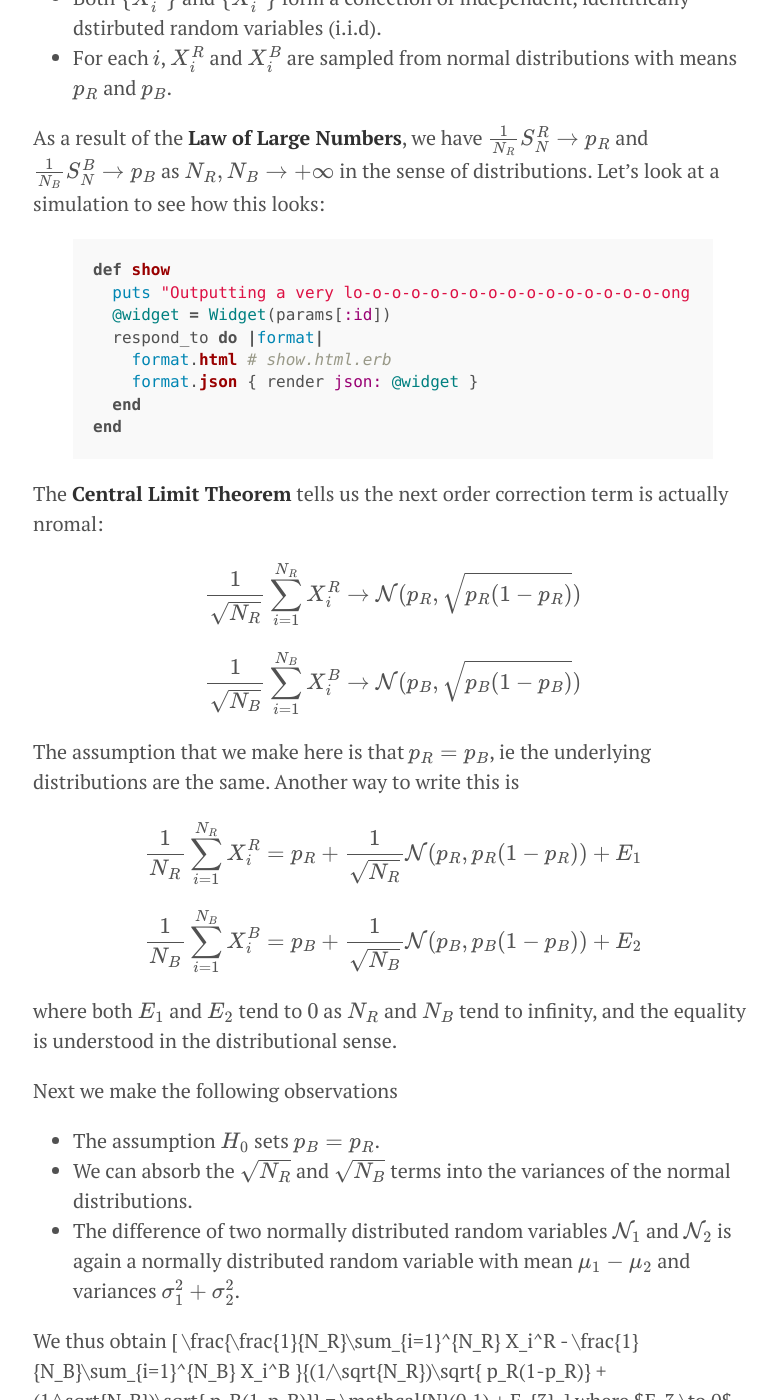
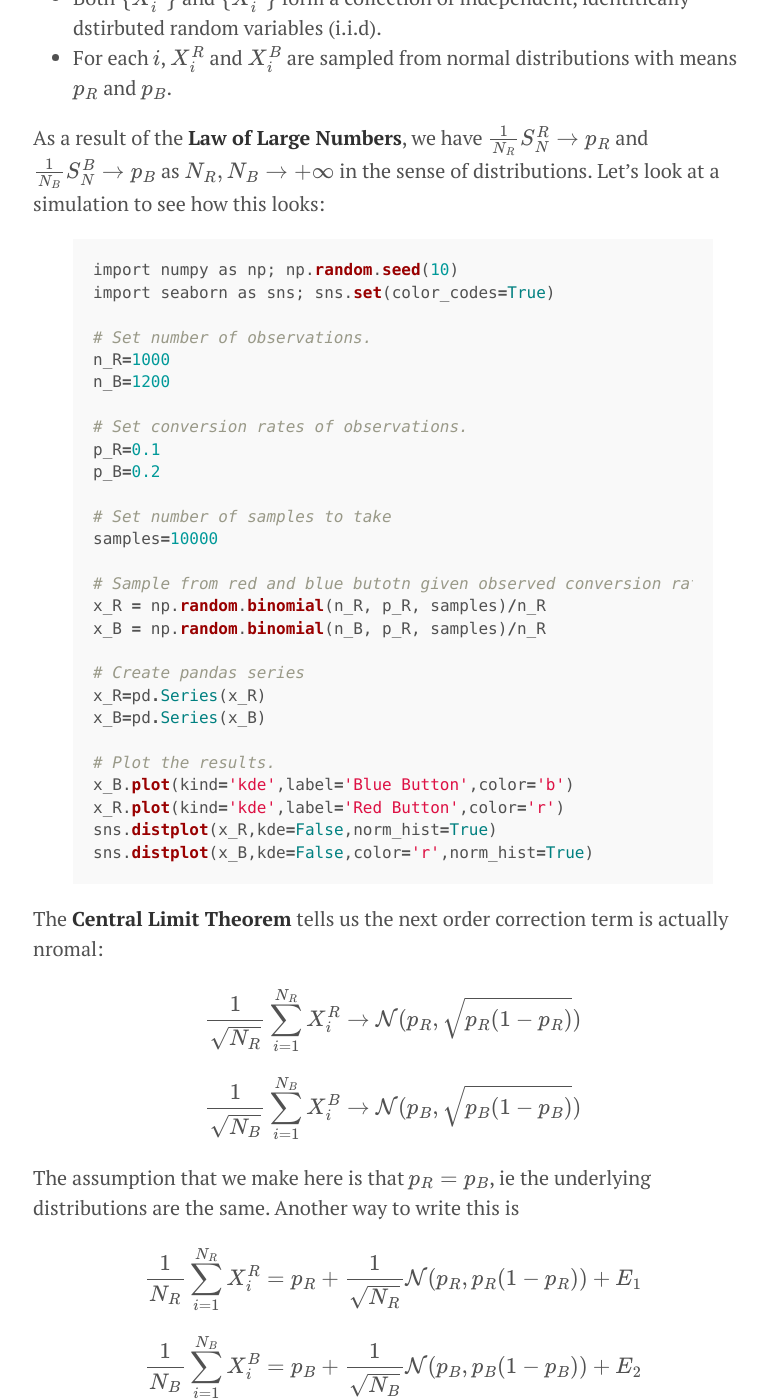
Before and after one commit to doriang102/doriang102.github.io, a Jekyll site: the page built from _posts/2017-05-28-hypothesis-testing.md, in a window 1280 px wide and 1400 px high, scrolled down 1001 px. Shown: the whole window, without its empty margins (247-1024 px from the left). Built offline with Jekyll 4.4.1, drawn with Linux system fonts in a browser that asks for light colours; our own code applies the rules of GitHub Pages for plain Markdown files; formulas are drawn with MathJax 3.

Commit message:
Update 2017-05-28-hypothesis-testing.md

```diff
--- a/_posts/2017-05-28-hypothesis-testing.md
+++ b/_posts/2017-05-28-hypothesis-testing.md
@@ -22,14 +22,33 @@ $$
 As a result of the **Law of Large Numbers**, we have $$\frac{1}{N_R}S_N^R \to p_R$$ and $$\frac{1}{N_B}S_N^B \to p_B$$ as $$N_R,N_B \to +\infty$$ in the sense of distributions. Let's look at a simulation to see how this looks:
 
 {% highlight ruby %}
-def show
-  puts "Outputting a very lo-o-o-o-o-o-o-o-o-o-o-o-o-o-o-o-ong lo-o-o-o-o-o-o-o-o-o-o-o-o-o-o-o-ong line"
-  @widget = Widget(params[:id])
-  respond_to do |format|
-    format.html # show.html.erb
-    format.json { render json: @widget }
-  end
-end
+import numpy as np; np.random.seed(10)
+import seaborn as sns; sns.set(color_codes=True)
+
+# Set number of observations.
+n_R=1000
+n_B=1200
+
+# Set conversion rates of observations.
+p_R=0.1
+p_B=0.2
+
+# Set number of samples to take
+samples=10000
+
+# Sample from red and blue butotn given observed conversion rates.
+x_R = np.random.binomial(n_R, p_R, samples)/n_R
+x_B = np.random.binomial(n_B, p_R, samples)/n_R
+
+# Create pandas series
+x_R=pd.Series(x_R)
+x_B=pd.Series(x_B)
+
+# Plot the results.
+x_B.plot(kind='kde',label='Blue Button',color='b')
+x_R.plot(kind='kde',label='Red Button',color='r')
+sns.distplot(x_R,kde=False,norm_hist=True)
+sns.distplot(x_B,kde=False,color='r',norm_hist=True)
 {% endhighlight %}
 
 The **Central Limit Theorem** tells us the next order correction term is actually nromal:
```
